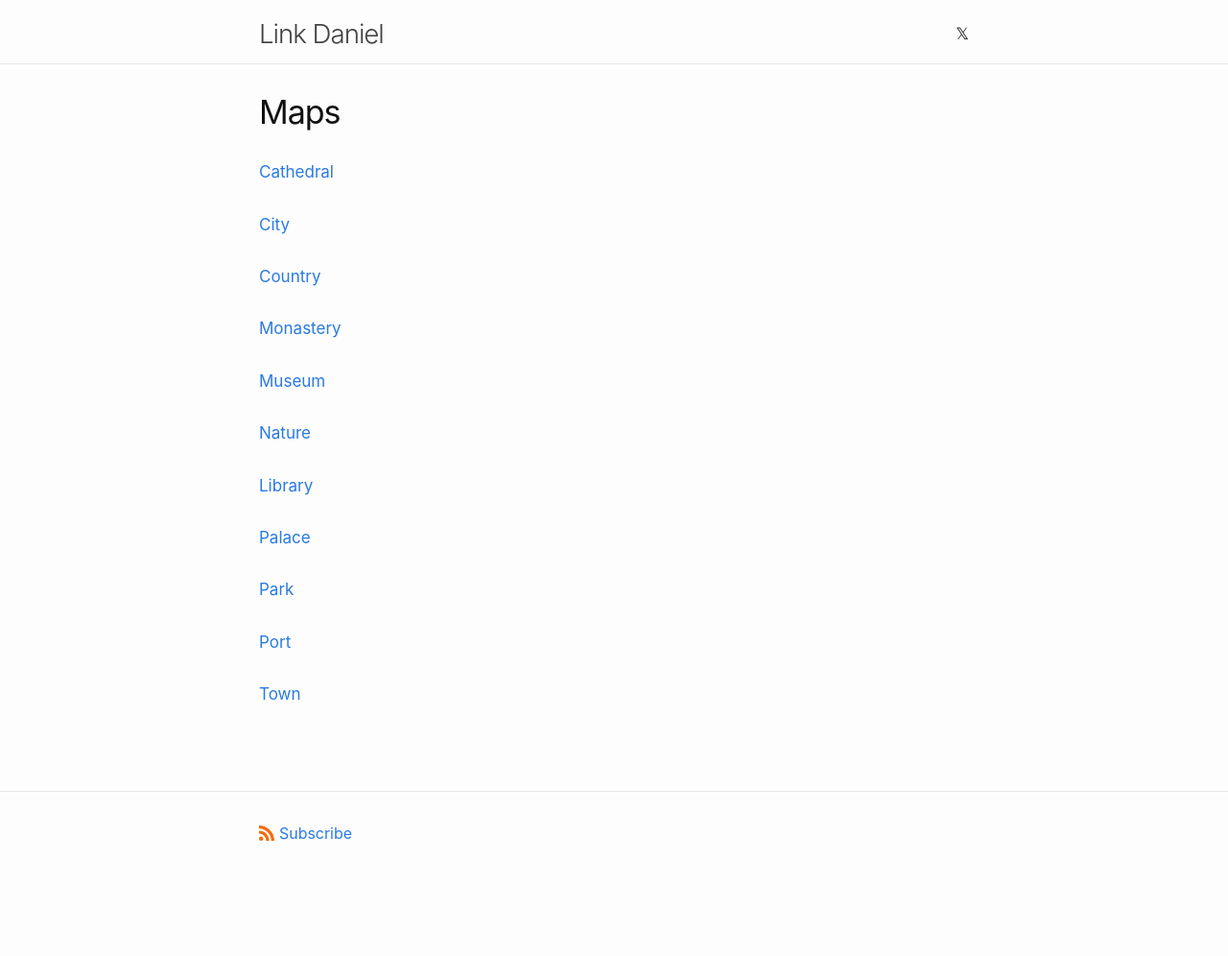
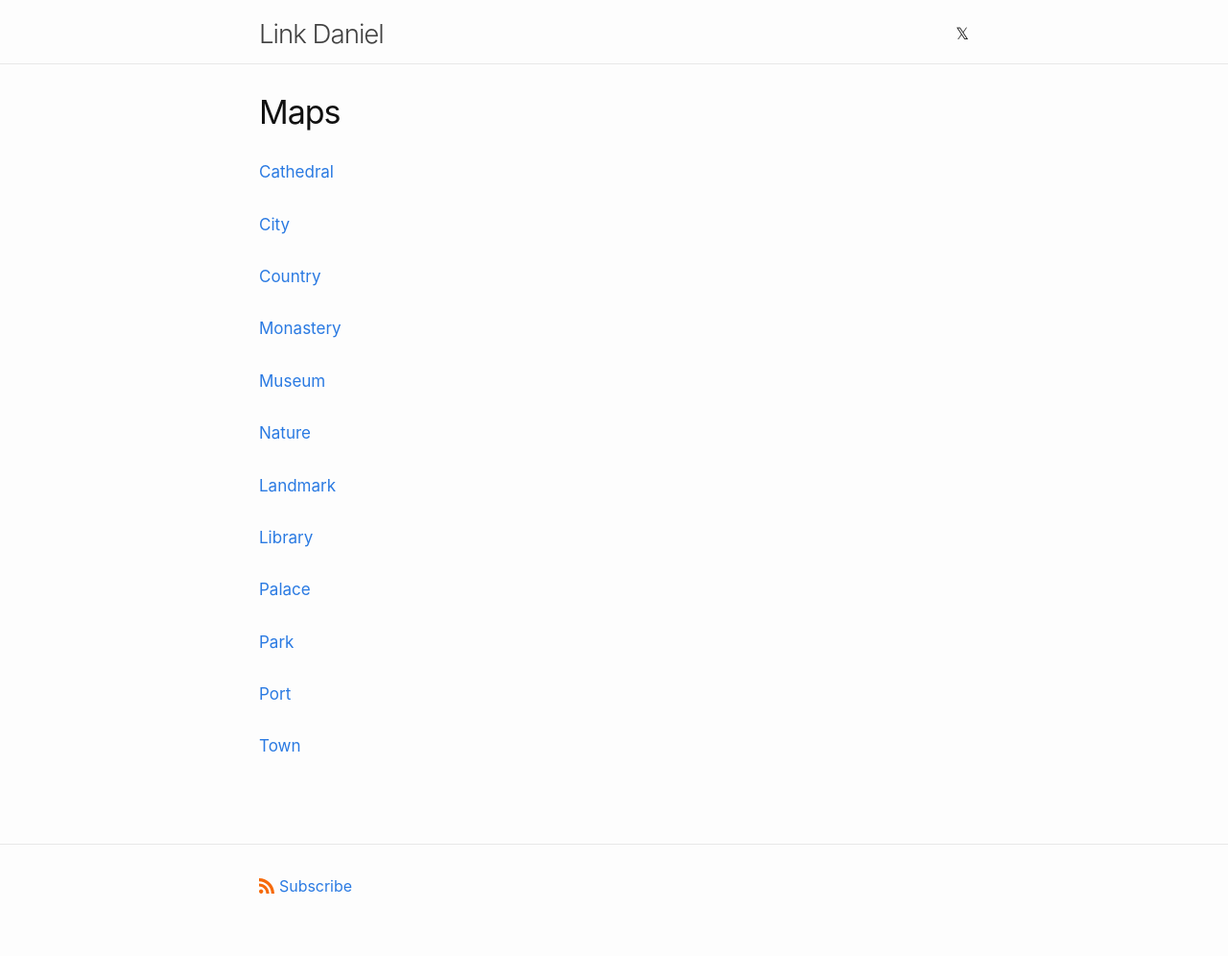
Before and after one commit to link-daniel/link.github.io, a Jekyll site: the page built from maps.md, in a window 1280 px wide. Shown: the whole page at 96% size. Built offline with Jekyll 4.4.1, drawn with Linux system fonts in a browser that asks for light colours; before the commit the page ends 942 px from its top, so only the background shows below that.

Commit message:
Update maps.md

```diff
--- a/maps.md
+++ b/maps.md
@@ -22,6 +22,9 @@ permalink: /maps/
 <a href="https://maps.app.goo.gl/rbGjEQiVigUQHNzb8">Nature</a>
 <br>
 <br>
+<a href="https://maps.app.goo.gl/Hcx5LHLKJJgLiByi8">Landmark</a>
+<br>
+<br>
 <a href="https://maps.app.goo.gl/nBwt1AjNw463UcGa7">Library</a>
 <br>
 <br>
```
